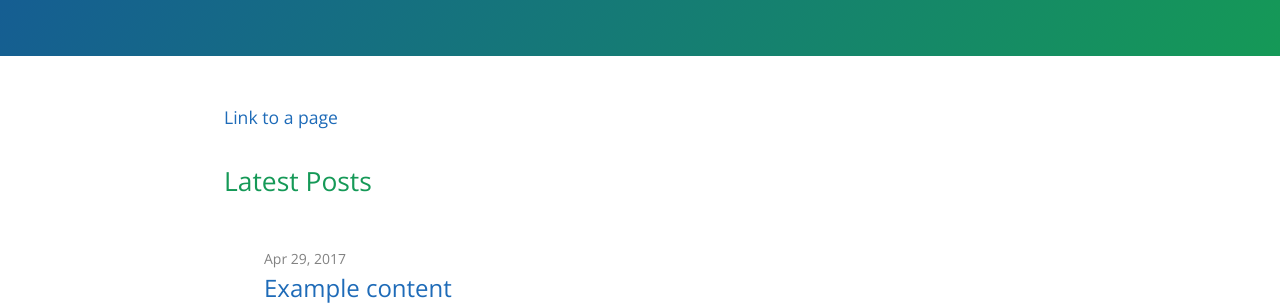
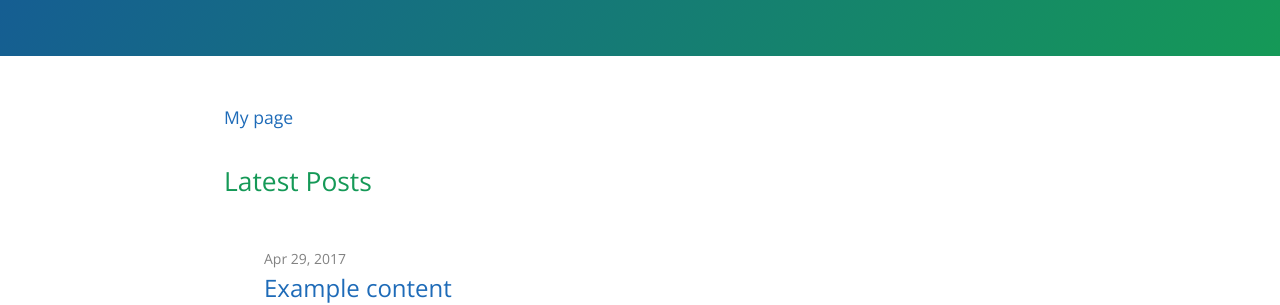
Before and after one commit to olgagraf/olgagraf.github.io, a Jekyll site: the page built from index.md, in a window 1280 px wide. Shown: the part 317-622 px from the top of the page. Built offline with Jekyll 4.4.1, drawn with Linux system fonts in a browser that asks for light colours.

Commit message:
Update index.md

```diff
--- a/index.md
+++ b/index.md
@@ -8,4 +8,4 @@
 layout: home
 ---
 
-[Link to a page]({{ site.baseurl }}{% link new.md %})
+[My page](/new.md)
```
